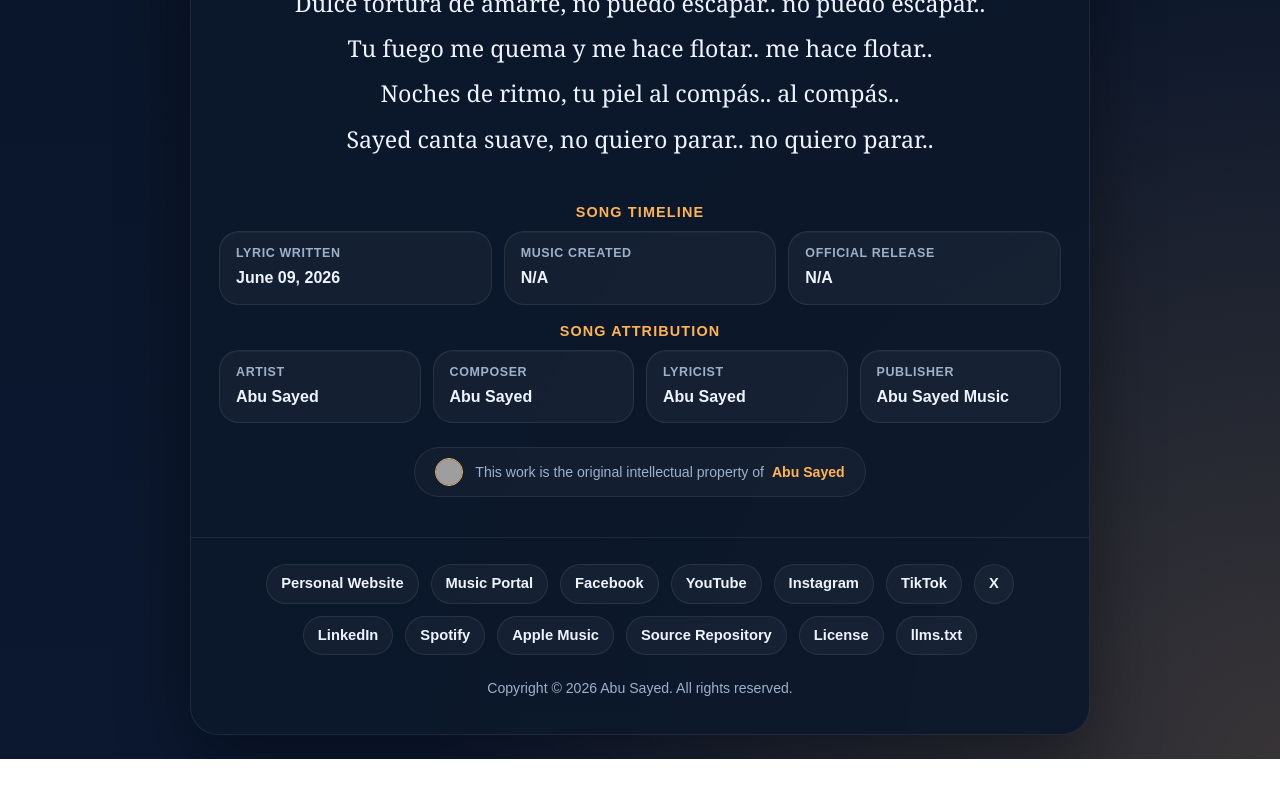
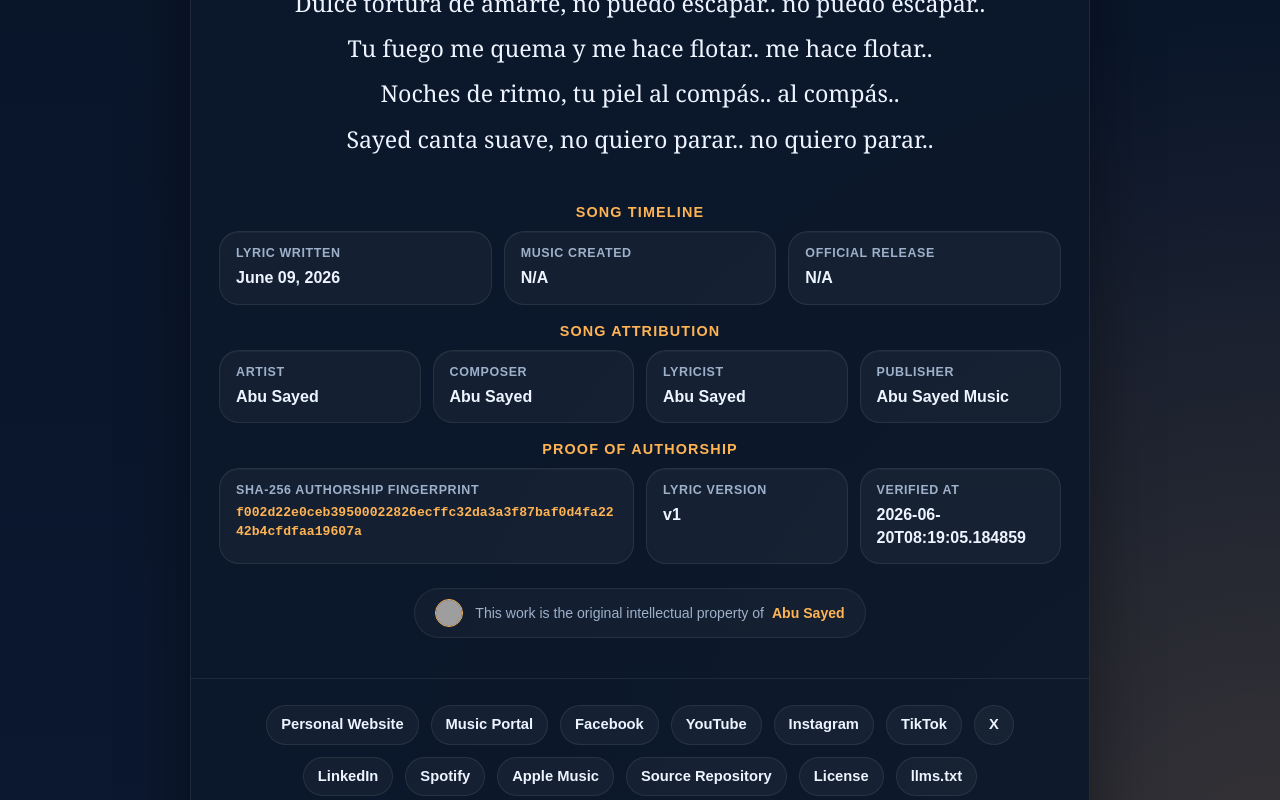
Before and after one commit to ImAbuSayed/dulce-tortura-de-amarte, a plain HTML site: page index.html in a window 1280 px wide. Shown: the part 2000-2800 px from the top of the page. Before the commit the page ends 2759 px from the top, so only its background shows below. Drawn offline with Linux system fonts and the light colour scheme; grey boxes are pictures that could not be loaded.

Commit message:
feat: update song assets v1 with signed GPG commit [verified]

```diff
--- a/index.html
+++ b/index.html
@@ -14,9 +14,9 @@
     <meta name="keywords" content="Dulce tortura de amarte, Abu Sayed lyrics, original song lyrics, Abu Sayed original song, Abu Sayed lyricist, Abu Sayed composer, Abu Sayed songwriter, official lyrics">
     <meta name="robots" content="index,follow,max-snippet:-1,max-image-preview:large,max-video-preview:-1">
     <meta name="referrer" content="strict-origin-when-cross-origin">
-    <meta name="description" content="Official lyric archive for Abu Sayed&#x27;s song &#x27;Dulce tortura de amarte&#x27;. Written, composed, and owned by the artist.">
+    <meta name="description" content="Official documentation of lyrics for &#x27;Dulce tortura de amarte&#x27;, a signature song by Abu Sayed, showcasing his original songwriting and composition.">
     <meta property="og:title" content="Dulce tortura de amarte - Original Lyrics by Abu Sayed">
-    <meta property="og:description" content="Official lyric archive for Abu Sayed&#x27;s song &#x27;Dulce tortura de amarte&#x27;. Written, composed, and owned by the artist.">
+    <meta property="og:description" content="Official documentation of lyrics for &#x27;Dulce tortura de amarte&#x27;, a signature song by Abu Sayed, showcasing his original songwriting and composition.">
     <meta property="og:type" content="music.song">
     <meta property="og:url" content="https://imabusayed.github.io/dulce-tortura-de-amarte/">
     <meta property="og:site_name" content="Abu Sayed Music">
@@ -24,7 +24,7 @@
     <meta name="last-modified" content="2026-06-09 13:14:22">
     <meta name="twitter:card" content="summary_large_image">
     <meta name="twitter:title" content="Dulce tortura de amarte - Original Lyrics by Abu Sayed">
-    <meta name="twitter:description" content="Official lyric archive for Abu Sayed&#x27;s song &#x27;Dulce tortura de amarte&#x27;. Written, composed, and owned by the artist.">
+    <meta name="twitter:description" content="Official documentation of lyrics for &#x27;Dulce tortura de amarte&#x27;, a signature song by Abu Sayed, showcasing his original songwriting and composition.">
     <link rel="canonical" href="https://imabusayed.github.io/dulce-tortura-de-amarte/">
     <link rel="sitemap" type="application/xml" title="Sitemap" href="https://imabusayed.github.io/dulce-tortura-de-amarte/sitemap.xml">
     <link rel="author" href="https://github.com/ImAbuSayed">
@@ -100,7 +100,7 @@
       "@id": "https://imabusayed.github.io/dulce-tortura-de-amarte#webpage",
       "url": "https://imabusayed.github.io/dulce-tortura-de-amarte/",
       "name": "Dulce tortura de amarte - Original Lyrics by Abu Sayed",
-      "description": "Official lyric archive for Abu Sayed's song 'Dulce tortura de amarte'. Written, composed, and owned by the artist.",
+      "description": "Official documentation of lyrics for 'Dulce tortura de amarte', a signature song by Abu Sayed, showcasing his original songwriting and composition.",
       "isPartOf": {
         "@id": "https://music.abusayed.com.bd/#website"
       },
@@ -537,7 +537,7 @@
 
         <div class="controls">
             <button class="btn-speak" id="speakBtn" title="Read the lyrics aloud"><span id="speakText">Read Aloud</span></button>
-            <a href="https://music.abusayed.com.bd/Licensing/?https://imabusayed.github.io/dulce-tortura-de-amarte/" class="btn-license" title="Get licensing for this song" target="_blank">Get License For Dulce tortura de amarte</a>
+            <a href="https://music.abusayed.com.bd/Licensing/?https://imabusayed.github.io/dulce-tortura-de-amarte/" class="btn-license" title="Get licensing for this song" target="_blank">Obtain a Music License for Dulce tortura de amarte</a>
 
         </div>
         <br>
@@ -612,6 +612,26 @@
             <div class="meta-card">
                 <span class="meta-label">Publisher</span>
                 <strong>Abu Sayed Music</strong>
+            </div>
+
+                </div>
+            </div>
+
+            <div class="details-block">
+                <div class="details-title">Proof of Authorship</div>
+                <div class="meta-grid">
+
+            <div class="meta-card" style="grid-column: span 2;">
+                <span class="meta-label">SHA-256 Authorship Fingerprint</span>
+                <strong style="word-break: break-all; font-family: monospace; font-size: 0.82rem; color: var(--accent);">f002d22e0ceb39500022826ecffc32da3a3f87baf0d4fa2242b4cfdfaa19607a</strong>
+            </div>
+            <div class="meta-card">
+                <span class="meta-label">Lyric Version</span>
+                <strong>v1</strong>
+            </div>
+            <div class="meta-card">
+                <span class="meta-label">Verified At</span>
+                <strong>2026-06-20T08:19:05.184859</strong>
             </div>
 
                 </div>
```
Also changed, not shown: excerpts/Bridge-Preview.txt (added), excerpts/Chorus-Preview.txt (added), excerpts/Final-Chorus-Preview.txt (added), excerpts/Hook-Preview.txt (added), excerpts/Pre-Chorus-2-Preview.txt (added), excerpts/Pre-Chorus-3-Preview.txt (added), excerpts/Pre-Chorus-Preview.txt (added), excerpts/Verse-1-Preview.txt (added), excerpts/Verse-2-Preview.txt (added), excerpts/Verse-3-Preview.txt (added), hashes.txt (added), llms.txt, lyrics_backup/2026-06-20_dulce-tortura-de-amarte-v1.txt (added), manifest.json (added), 1 other file.
